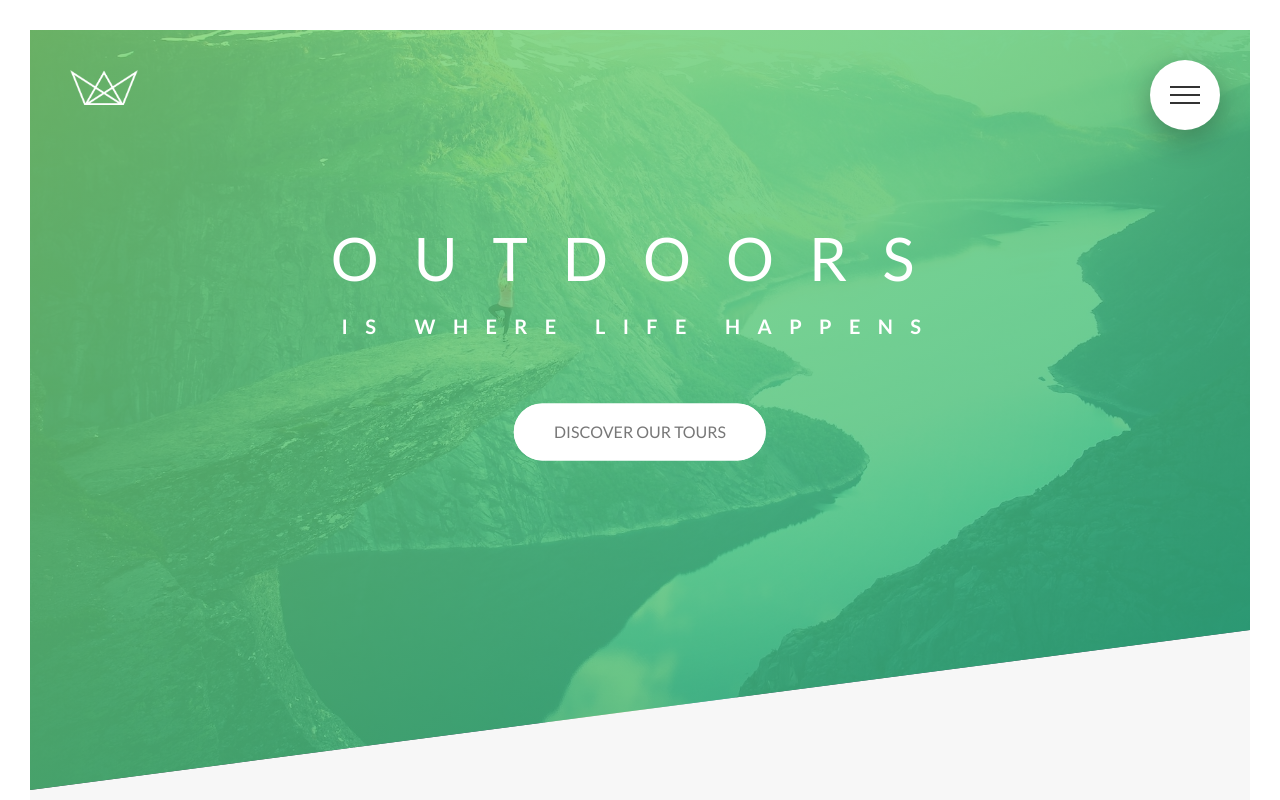
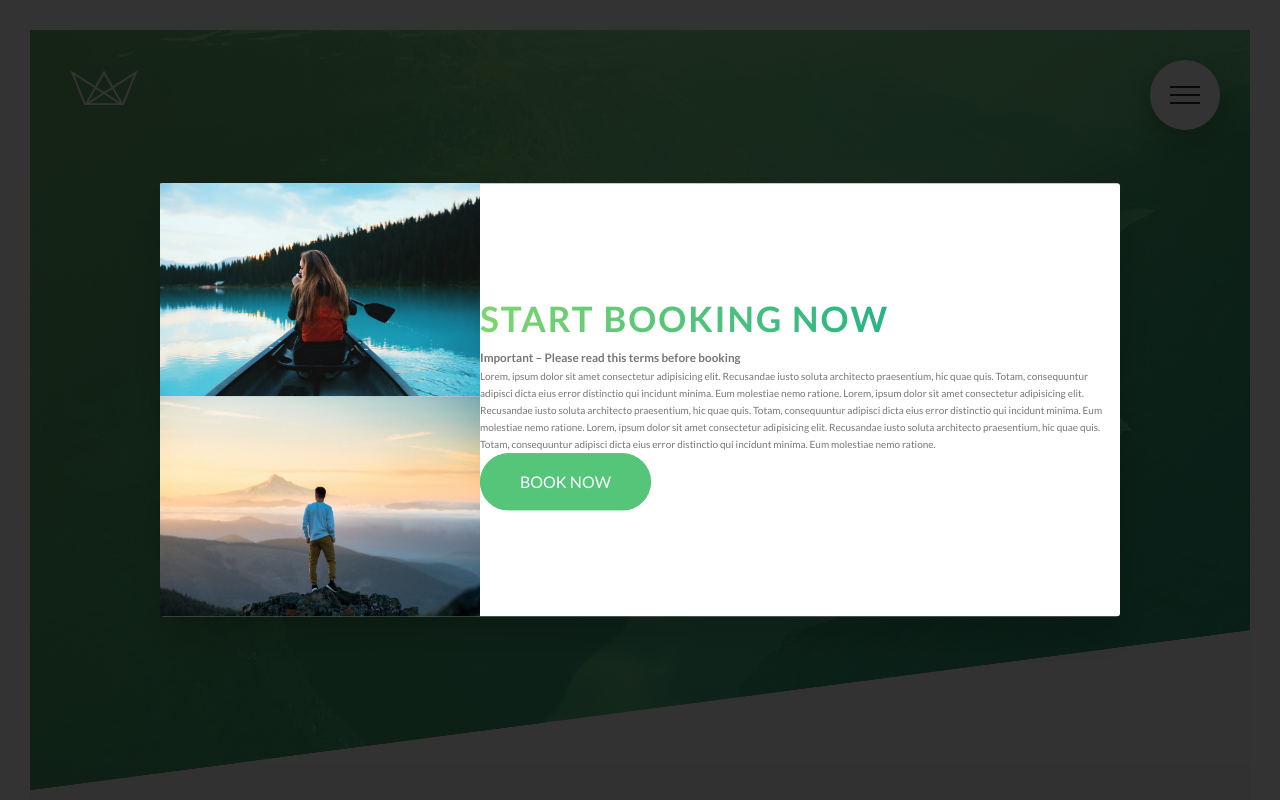
Before and after one commit to pedrohenriquepaixao/Natours-project, a website: page index.html in a window 1280 px wide. Shown: the top 800 px of the page. Drawn offline with Linux system fonts and the light colour scheme.

Commit message:
Iniciando POPUP

```diff
--- a/index.html
+++ b/index.html
@@ -350,6 +350,25 @@
             </div>
         </footer>
 
+
+        <div class="popup">
+            <div class="popup__content">
+                <div class="popup__left">
+                    <img src="./img/nat-8.jpg" alt="Tour photo" class="popup__img">
+                    <img src="./img/nat-9.jpg" alt="Tour photo" class="popup__img">
+                </div>
+                <div class="popup__right">
+                    <h2 class="heading-secondary">Start booking now</h2>
+                    <h3 class="heading-terciary">Important &ndash; Please read this terms before booking</h3>
+                    <p class="popup__text">
+                        Lorem, ipsum dolor sit amet consectetur adipisicing elit. Recusandae iusto soluta architecto praesentium, hic quae quis. Totam, consequuntur adipisci dicta eius error distinctio qui incidunt minima. Eum molestiae nemo ratione.
+                        Lorem, ipsum dolor sit amet consectetur adipisicing elit. Recusandae iusto soluta architecto praesentium, hic quae quis. Totam, consequuntur adipisci dicta eius error distinctio qui incidunt minima. Eum molestiae nemo ratione.
+                        Lorem, ipsum dolor sit amet consectetur adipisicing elit. Recusandae iusto soluta architecto praesentium, hic quae quis. Totam, consequuntur adipisci dicta eius error distinctio qui incidunt minima. Eum molestiae nemo ratione.
+                    </p>
+                    <a href="#" class="btn btn--green">Book now</a>
+                </div>
+            </div>
+        </div>
         <!--  Section Grid Teste
         <section class="grid-test">
             <div class="row">
--- a/sass/abstracts/_mixins.scss
+++ b/sass/abstracts/_mixins.scss
@@ -5,3 +5,10 @@
         clear: both;
     }
 }
+
+@mixin absCenter {
+    position: absolute;
+        top: 50%;
+        left: 50%;
+        transform: translate(-50%,-50%);
+}
--- /dev/null
+++ b/sass/components/_popup.scss
@@ -0,0 +1,37 @@
+.popup{
+    position:fixed;
+    top:0;
+    left:0;
+    width: 100%;
+    height: 100vh;
+    background-color: rgba($color-black,.8);
+    z-index: 9999;
+    &__content{
+        @include absCenter;
+        background-color: $color-white;
+        width: 75%;
+        box-shadow: 0 2rem 4rem  rgba($color-black,.2);
+        border-radius: 3px;
+        display: table;
+    }
+
+    &__left{
+        width: calc(100% / 3);
+        display: table-cell;
+    }
+
+    &__right{
+        width: calc((100% / 3) * 2 );
+        display: table-cell;
+        vertical-align: middle;
+    }
+
+    &__img{
+        display: block;
+        width: 100%;
+    }
+
+    &__text{
+
+    }
+}
--- a/sass/layout/_navigation.scss
+++ b/sass/layout/_navigation.scss
@@ -39,6 +39,7 @@
     left: 0;
     z-index: 1500;
     opacity: 0;
+    visibility: hidden;
     width: 0;
     transition: all .8s cubic-bezier(0.68,-0.55,0.265,1.55);
   }
@@ -93,6 +94,7 @@
 
   &__checkbox:checked ~ &__nav{
     opacity: 1;
+    visibility: inherit;
     width: 100%;
   }
 
--- a/sass/main.scss
+++ b/sass/main.scss
@@ -14,6 +14,7 @@
 @import "components/story";
 @import "components/bg-video";
 @import "components/form";
+@import "components/popup";
 
 @import "layout/grid";
 @import "layout/header";
```
Also changed, not shown: css/style.css.
